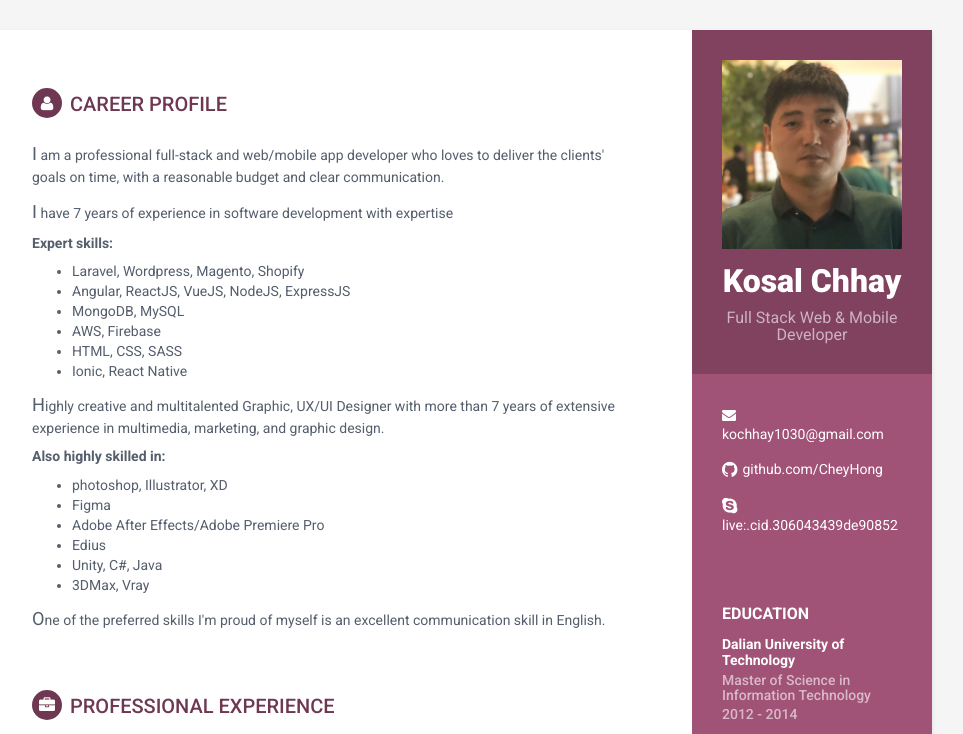
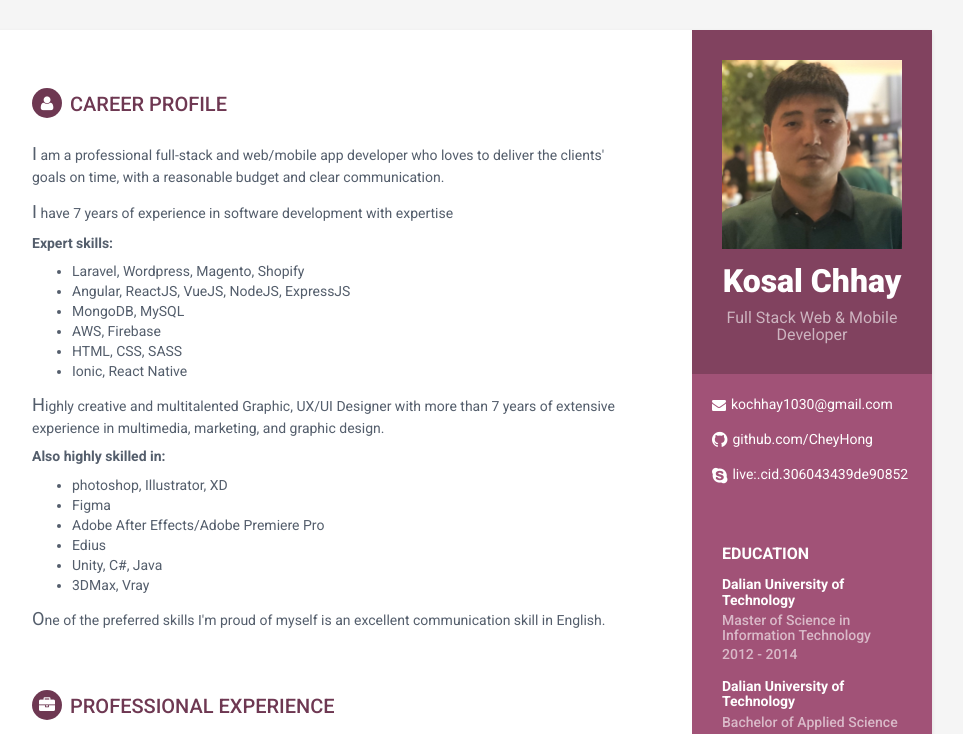
Before and after one commit to AdityaVinodkumar/portfolio-kochhay, a plain HTML site: page index.html in a window 1280 px wide. Shown: the top 734 px of the page, without its empty margins (188-1151 px from the left). Drawn offline with Linux system fonts and the light colour scheme.

Commit message:
profile padding update

```diff
--- a/assets/less/css/styles.css
+++ b/assets/less/css/styles.css
@@ -100,7 +100,7 @@ p {
   font-size: 14px;
 }
 .sidebar-wrapper .container-block {
-  padding: 30px;
+  padding: 20px;
 }
 .sidebar-wrapper .container-block-title {
   text-transform: uppercase;
--- a/index.html
+++ b/index.html
@@ -40,8 +40,8 @@
                 <h3 class="tagline">Full Stack Web &amp; Mobile Developer</h3>
             </div><!--//profile-container-->
 
-            <div class="contact-container container-block">
-                <ul class="list-unstyled contact-list">
+            <div class="contact-container container-block" style="padding: 20px;">
+                <ul class="list-unstyled contact-list" >
                     <li class="email"><i class="fa fa-envelope"></i><a href="mailto: kochhay1030@gmail.com">kochhay1030@gmail.com</a></li>
                     <!-- <li class="website"><i class="fa fa-globe"></i><a href="https://www.freelancer.com/u/mtroz310?w=f" target="_blank">portfolio on freelancer.com</a></li> -->
                     <li class="github"><i class="fa fa-github"></i><a href="https://github.com/CheyHong" target="_blank">github.com/CheyHong</a></li>
```
